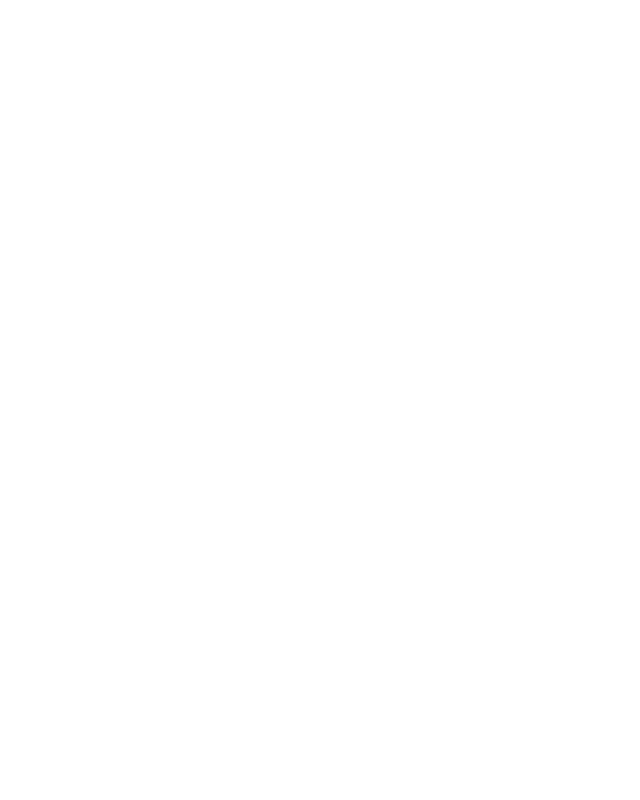
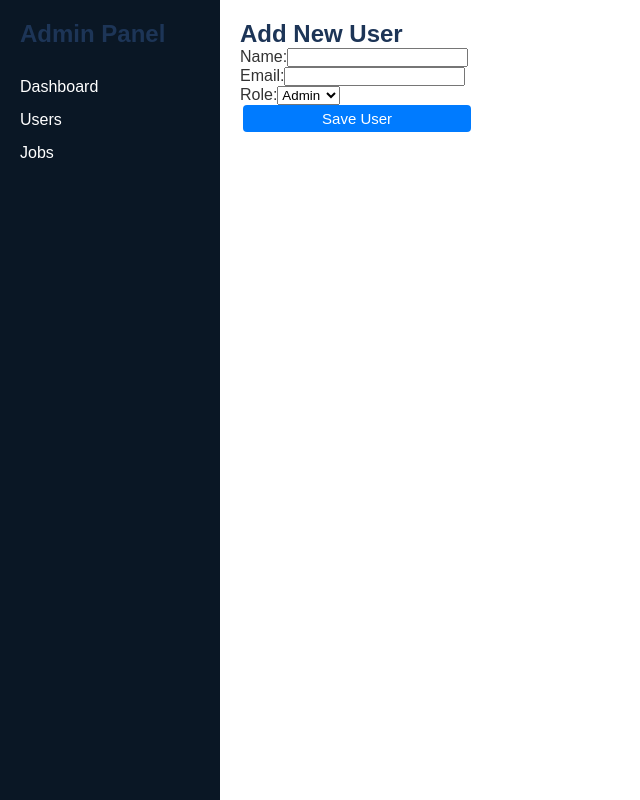
Before and after one commit to razeema123/job-portal, a React (Vite) app: page /admin/adduser in a window 1280 px wide. Before the commit this address had no page. Shown: the whole page, without its empty margins (0-640 px from the left). Built offline with nearby package versions, Linux system fonts and the light colour scheme.

Commit message:
admin sidebar ,adduser created

```diff
--- a/src/App.jsx
+++ b/src/App.jsx
@@ -25,7 +25,7 @@ import ProtectedRoute from './components/ProtectedRoute.jsx';
 import Unauthorized from './components/recruiter/Unauthorized.jsx';
 import ResetPassword from "./ResetPassword.jsx";
 import VerifyOtp from "./VerifyOtp.jsx";
-
+import AddUser from "./pages/admin/addusers.jsx";
 import ProgressGraph from "./components/progressgraph.jsx";
 import Jobrequests from "./pages/admin/jobrequests.jsx"
 
@@ -60,6 +60,7 @@ function App() {
       <Route path="/recruiter-profile" element={<ProtectedRoute role="recruiter"><RecruiterProfile /></ProtectedRoute>} />
 
 
+       <Route path="/admin/adduser" element={<AddUser />} />
 
       <Route path="/admin-dashboard" element={<ProtectedRoute role="admin"><AdminLayout /></ProtectedRoute>} />
       <Route path="/view-user" element={<ProtectedRoute role="admin"><ViewUser /></ProtectedRoute>} />
--- a/src/pages/admin/Users.css
+++ b/src/pages/admin/Users.css
@@ -14,13 +14,30 @@ h1 {
 }
 
 .add-btn {
+  width: 10%;
   background: #4cafef;
   border: none;
-  padding: 8px 14px;
+  padding: 4px 10px;
   color: white;
   cursor: pointer;
   border-radius: 6px;
   font-size: 14px;
+  float: right;
+}
+
+.view-btn {
+  width: 20%;
+
+}
+
+.accept-btn {
+  width: 20%;
+
+
+}
+
+.reject-btn {
+  width: 20%;
 }
 
 .add-btn:hover {
--- a/src/pages/admin/Users.jsx
+++ b/src/pages/admin/Users.jsx
@@ -1,7 +1,8 @@
  import React, { useState } from "react";
 import "./Users.css";
+import { useNavigate } from "react-router-dom";
 
-// Sidebar Component
+
 export function Sidebar() {
   return (
     <aside
@@ -32,24 +33,13 @@ export default function Users() {
 
   const [sortKey, setSortKey] = useState("");
   const [selectedUser, setSelectedUser] = useState(null);
+  const navigate = useNavigate();
 
-  const handleAddUser = () => {
-    const name = prompt("Enter name:");
-    const email = prompt("Enter email:");
-    const role = prompt("Enter role (Admin, Editor, Viewer):");
-    const status = "Pending";
 
-    if (name && email && role) {
-      const newUser = {
-        id: users.length + 1,
-        name,
-        email,
-        role,
-        status,
-      };
-      setUsers([...users, newUser]);
-    }
-  };
+   const handleAddUser = () => {
+  navigate("/admin/adduser");
+};
+
 
   const handleSort = (key) => {
     setSortKey(key);
@@ -86,6 +76,7 @@ export default function Users() {
 
         <div className="users-controls">
           <button className="add-btn" onClick={handleAddUser}>➕ Add User</button>
+
           <select
             className="sort-select"
             value={sortKey}
--- /dev/null
+++ b/src/pages/admin/addusers.jsx
@@ -0,0 +1,65 @@
+import React from "react";
+import { useNavigate } from "react-router-dom";
+
+export function Sidebar() {
+  return (
+    <aside
+      style={{
+        width: "220px",
+        background: "#0a1725ff",
+        color: "white",
+        padding: "20px",
+        height: "100vh",
+      }}
+    >
+      <h2 style={{ marginBottom: "30px" }}>Admin Panel</h2>
+      <nav style={{ display: "flex", flexDirection: "column", gap: "15px" }}>
+        <a href="/admin/dashboard" style={{ color: "white", textDecoration: "none" }}>Dashboard</a>
+        <a href="/admin/users" style={{ color: "white", textDecoration: "none" }}>Users</a>
+        <a href="/admin/jobrequests" style={{ color: "white", textDecoration: "none" }}>Jobs</a>
+      </nav>
+    </aside>
+  );
+}
+
+export default function AddUser() {
+  const navigate = useNavigate();
+
+  const handleSubmit = (e) => {
+    e.preventDefault();
+
+    navigate("/admin/users");
+
+  };
+
+return (
+      <div style={{ display: "flex" }}>
+        {/* Sidebar */}
+        <Sidebar />
+
+
+    <div style={{ padding: "20px" }}>
+      <h2>Add New User</h2>
+      <form onSubmit={handleSubmit}>
+        <div>
+          <label>Name:</label>
+          <input type="text" required />
+        </div>
+        <div>
+          <label>Email:</label>
+          <input type="email" required />
+        </div>
+        <div>
+          <label>Role:</label>
+          <select>
+            <option>Admin</option>
+            <option>Editor</option>
+            <option>Viewer</option>
+          </select>
+        </div>
+        <button type="submit">Save User</button>
+      </form>
+    </div>
+    </div>
+  );
+}
--- a/src/pages/admin/jobrequests.css
+++ b/src/pages/admin/jobrequests.css
@@ -35,9 +35,9 @@
   color: white;
 }
 
-.status.pending { color: orange; font-weight: bold; }
-.status.accepted { color: green; font-weight: bold; }
-.status.rejected { color: red; font-weight: bold; }
+.status.pending { color: rgb(253, 251, 249); font-weight: bold; }
+.status.accepted { color: rgb(244, 250, 244); font-weight: bold; }
+.status.rejected { color: rgb(251, 248, 248); font-weight: bold; }
 
 button {
   padding: 5px 10px;
@@ -47,6 +47,6 @@ button {
   cursor: pointer;
 }
 
-.view-btn { background: #3498db; color: white; }
-.accept-btn { background: #27ae60; color: white; }
-.reject-btn { background: #e74c3c; color: white; }
+.view-btn { background: #f8fafc; color: rgb(6, 0, 0); }
+.accept-btn { background: #fbfcfb; color: rgb(15, 10, 10); }
+.reject-btn { background: #fdfbfb; color: rgb(12, 10, 10); }
```
